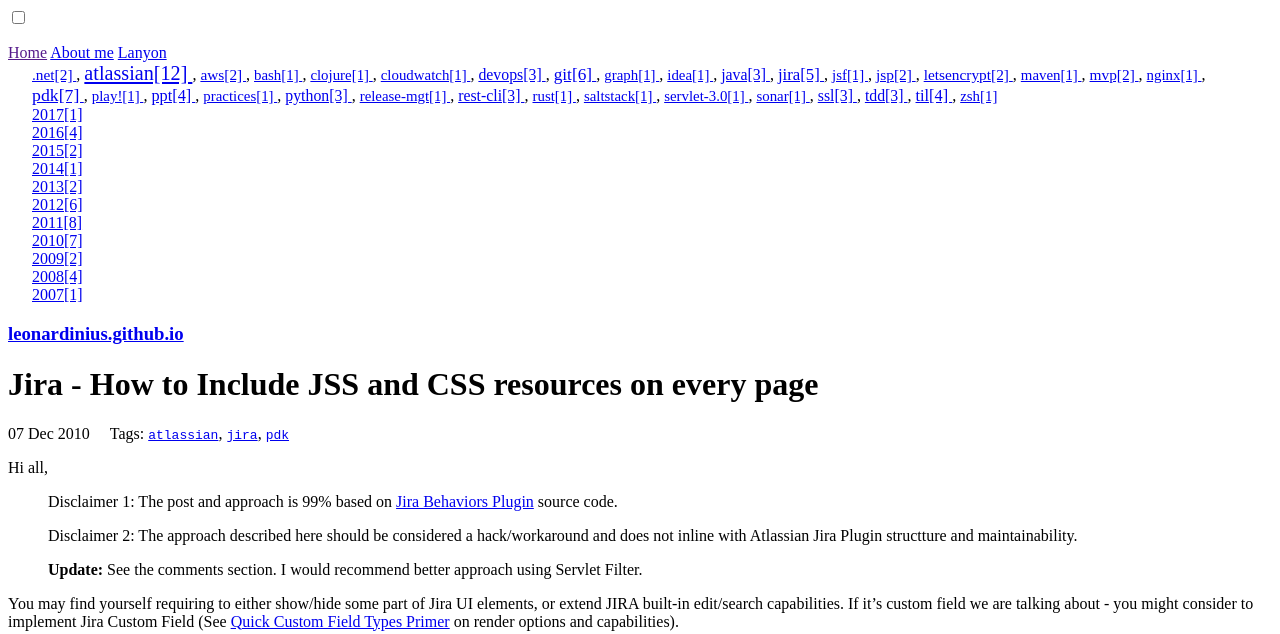
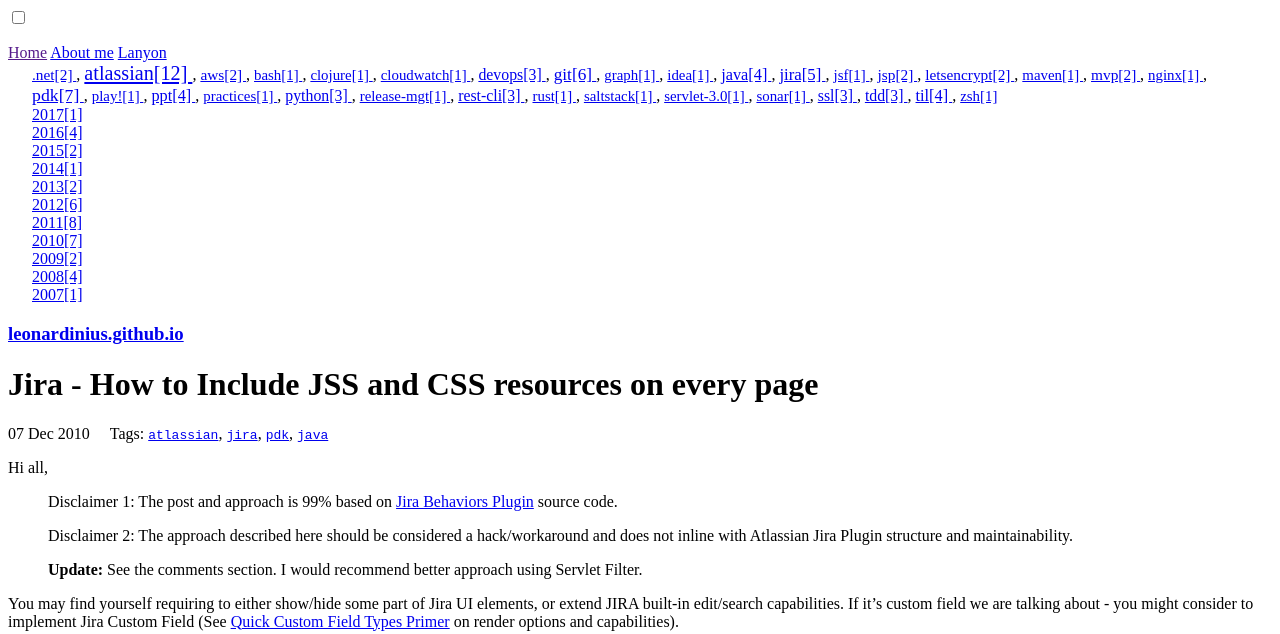
Before and after one commit to leonardinius/leonardinius.github.io, a Jekyll site: the page built from _posts/2010-12-07-jira-how-to-include-jss-and-css-resources-on-every-page.md, in a window 1280 px wide. Shown: the top 634 px of the page. Built offline with Jekyll 4.4.1, drawn with Linux system fonts in a browser that asks for light colours.

Commit message:
Update 2010-12-07-jira-how-to-include-jss-and-css-resources-on-every-page.md

```diff
--- a/_posts/2010-12-07-jira-how-to-include-jss-and-css-resources-on-every-page.md
+++ b/_posts/2010-12-07-jira-how-to-include-jss-and-css-resources-on-every-page.md
@@ -4,12 +4,12 @@
 date: 2010-12-07
 comments: false
 permalink: 2010/12/jira-how-to-include-jss-and-css.html
-tags: [atlassian, jira, pdk]
+tags: [atlassian, jira, pdk, java]
 ---
 
 Hi all,
 
-<blockquote>Disclaimer 1: The post and approach is 99% based on <a href="https://studio.plugins.atlassian.com/wiki/display/JBHV/JIRA+Behaviours+Plugin">Jira&nbsp;Behaviors&nbsp;Plugin</a>&nbsp;source code.</blockquote><blockquote>Disclaimer 2: The approach described here should be considered a hack/workaround and does not inline with Atlassian Jira Plugin structture and maintainability.&nbsp;</blockquote><blockquote><b>Update: </b>See the comments section. I would recommend better approach using Servlet Filter.&nbsp;</blockquote>You may find yourself requiring to either show/hide some part of Jira UI elements, or extend JIRA built-in edit/search capabilities. If it's custom field we are talking about - you might consider to implement Jira Custom Field (See <a href="http://confluence.atlassian.com/display/JIRA/How+to+create+a+new+Custom+Field+Type#HowtocreateanewCustomFieldType-AQuickCustomFieldTypesPrimer">Quick Custom Field Types Primer</a>&nbsp;on render options and capabilities).
+<blockquote>Disclaimer 1: The post and approach is 99% based on <a href="https://studio.plugins.atlassian.com/wiki/display/JBHV/JIRA+Behaviours+Plugin">Jira&nbsp;Behaviors&nbsp;Plugin</a>&nbsp;source code.</blockquote><blockquote>Disclaimer 2: The approach described here should be considered a hack/workaround and does not inline with Atlassian Jira Plugin structure and maintainability.&nbsp;</blockquote><blockquote><b>Update: </b>See the comments section. I would recommend better approach using Servlet Filter.&nbsp;</blockquote>You may find yourself requiring to either show/hide some part of Jira UI elements, or extend JIRA built-in edit/search capabilities. If it's custom field we are talking about - you might consider to implement Jira Custom Field (See <a href="http://confluence.atlassian.com/display/JIRA/How+to+create+a+new+Custom+Field+Type#HowtocreateanewCustomFieldType-AQuickCustomFieldTypesPrimer">Quick Custom Field Types Primer</a>&nbsp;on render options and capabilities).
 
 For some other cases - like <a href="http://blogs.onresolve.com/?author=3">Jamie Eclin</a>&nbsp;awesome Behaviors Plugin, or like in my example - hiding some always visible JIRA UI built-in &nbsp;elements - you might consider different approach to implement. Your options basically are:
 
```
